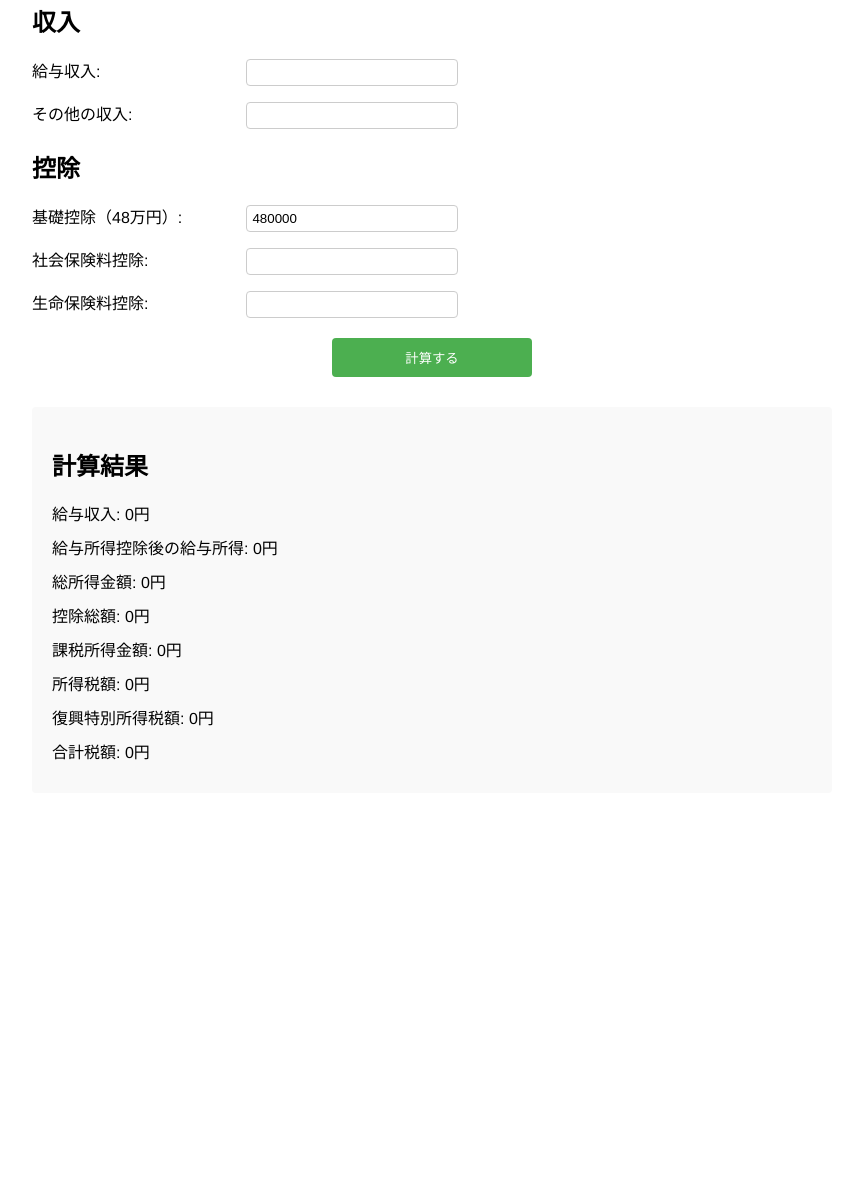
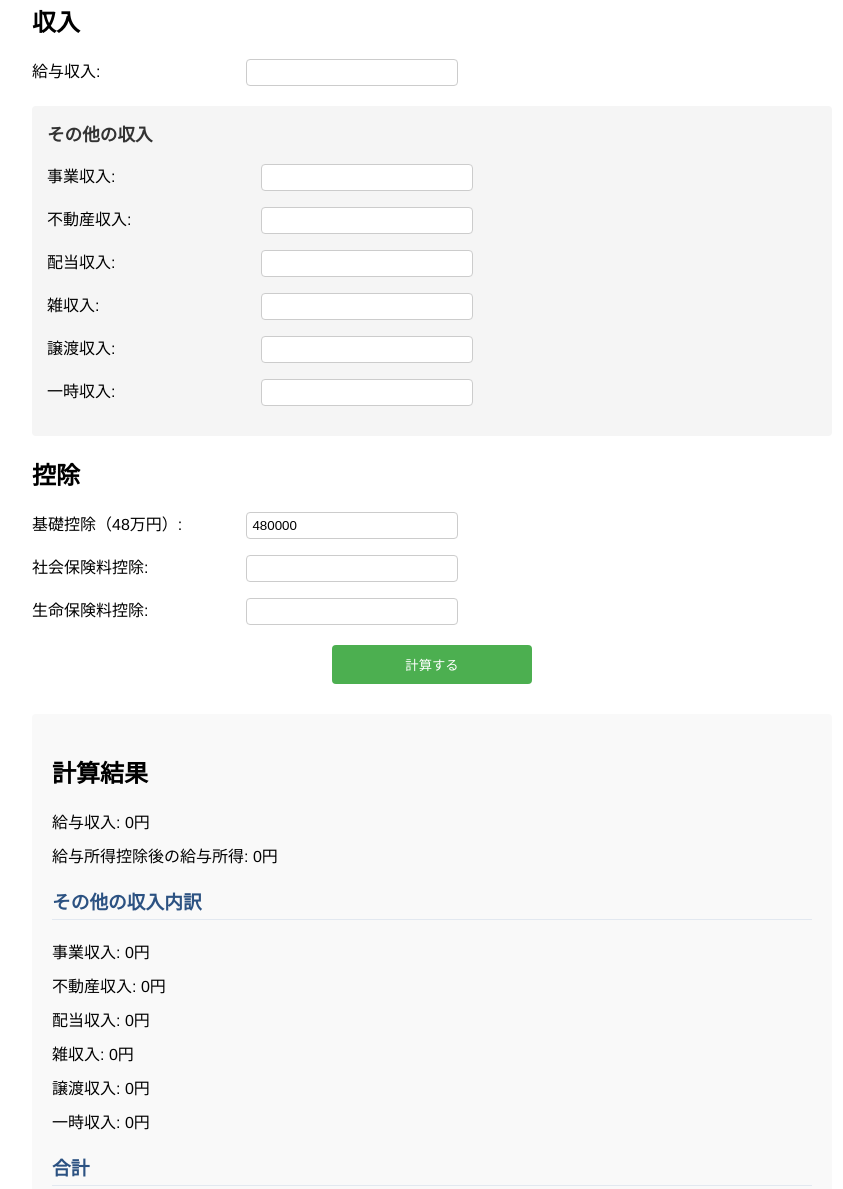
Before and after one commit to hiroki266/a, a plain HTML site: page index.html in a window 1280 px wide. Shown: the part 114-1303 px from the top of the page, without its empty margins (208-1051 px from the left). Before the commit the page ends 935 px from the top, so only its background shows below. Drawn offline with Linux system fonts and the light colour scheme.

Commit message:
変更内容の説明

```diff
--- a/index.html
+++ b/index.html
@@ -14,9 +14,33 @@
                 <label for="salary">給与収入:</label>
                 <input type="number" id="salary" name="salary" min="0">
             </div>
-            <div class="form-group">
-                <label for="other-income">その他の収入:</label>
-                <input type="number" id="other-income" name="other-income" min="0">
+
+            <div class="income-section">
+                <h3>その他の収入</h3>
+                <div class="form-group">
+                    <label for="business-income">事業収入:</label>
+                    <input type="number" id="business-income" name="business-income" min="0">
+                </div>
+                <div class="form-group">
+                    <label for="real-estate-income">不動産収入:</label>
+                    <input type="number" id="real-estate-income" name="real-estate-income" min="0">
+                </div>
+                <div class="form-group">
+                    <label for="dividend-income">配当収入:</label>
+                    <input type="number" id="dividend-income" name="dividend-income" min="0">
+                </div>
+                <div class="form-group">
+                    <label for="misc-income">雑収入:</label>
+                    <input type="number" id="misc-income" name="misc-income" min="0">
+                </div>
+                <div class="form-group">
+                    <label for="transfer-income">譲渡収入:</label>
+                    <input type="number" id="transfer-income" name="transfer-income" min="0">
+                </div>
+                <div class="form-group">
+                    <label for="temporary-income">一時収入:</label>
+                    <input type="number" id="temporary-income" name="temporary-income" min="0">
+                </div>
             </div>
 
             <h2>控除</h2>
@@ -40,6 +64,16 @@
             <h2>計算結果</h2>
             <p>給与収入: <span id="total-salary">0</span>円</p>
             <p>給与所得控除後の給与所得: <span id="employment-income">0</span>円</p>
+
+            <h3>その他の収入内訳</h3>
+            <p>事業収入: <span id="business-income-display">0</span>円</p>
+            <p>不動産収入: <span id="real-estate-income-display">0</span>円</p>
+            <p>配当収入: <span id="dividend-income-display">0</span>円</p>
+            <p>雑収入: <span id="misc-income-display">0</span>円</p>
+            <p>譲渡収入: <span id="transfer-income-display">0</span>円</p>
+            <p>一時収入: <span id="temporary-income-display">0</span>円</p>
+
+            <h3>合計</h3>
             <p>総所得金額: <span id="total-income">0</span>円</p>
             <p>控除総額: <span id="total-deduction">0</span>円</p>
             <p>課税所得金額: <span id="taxable-income">0</span>円</p>
--- a/script.js
+++ b/script.js
@@ -1,17 +1,28 @@
 function calculateTax() {
     // 収入の取得
     const salary = Number(document.getElementById('salary').value) || 0;
-    const otherIncome = Number(document.getElementById('other-income').value) || 0;
+
+    // その他の収入の取得
+    const businessIncome = Number(document.getElementById('business-income').value) || 0;
+    const realEstateIncome = Number(document.getElementById('real-estate-income').value) || 0;
+    const dividendIncome = Number(document.getElementById('dividend-income').value) || 0;
+    const miscIncome = Number(document.getElementById('misc-income').value) || 0;
+    const transferIncome = Number(document.getElementById('transfer-income').value) || 0;
+    const temporaryIncome = Number(document.getElementById('temporary-income').value) || 0;
 
     // 給与所得の計算
     const employmentIncome = calculateEmploymentIncome(salary);
+
+    // その他の収入の合計
+    const otherIncome = businessIncome + realEstateIncome + dividendIncome +
+                       miscIncome + transferIncome + temporaryIncome;
 
     // 控除の取得
     const basicDeduction = 480000; // 基礎控除
     const socialInsurance = Number(document.getElementById('social-insurance').value) || 0;
     const lifeInsurance = Number(document.getElementById('life-insurance').value) || 0;
 
-    // 総所得金額の計算（給与所得 + その他の収入）
+    // 総所得金額の計算
     const totalIncome = employmentIncome + otherIncome;
 
     // 控除総額の計算
@@ -29,9 +40,15 @@ function calculateTax() {
     // 合計税額
     const totalTax = incomeTax + specialTax;
 
-    // 結果の表示
+    // 結果の表示を更新
     document.getElementById('total-salary').textContent = salary.toLocaleString();
     document.getElementById('employment-income').textContent = employmentIncome.toLocaleString();
+    document.getElementById('business-income-display').textContent = businessIncome.toLocaleString();
+    document.getElementById('real-estate-income-display').textContent = realEstateIncome.toLocaleString();
+    document.getElementById('dividend-income-display').textContent = dividendIncome.toLocaleString();
+    document.getElementById('misc-income-display').textContent = miscIncome.toLocaleString();
+    document.getElementById('transfer-income-display').textContent = transferIncome.toLocaleString();
+    document.getElementById('temporary-income-display').textContent = temporaryIncome.toLocaleString();
     document.getElementById('total-income').textContent = totalIncome.toLocaleString();
     document.getElementById('total-deduction').textContent = totalDeduction.toLocaleString();
     document.getElementById('taxable-income').textContent = taxableIncome.toLocaleString();
--- a/styles.css
+++ b/styles.css
@@ -53,3 +53,23 @@ button:hover {
 .results p {
     margin: 10px 0;
 }
+
+.income-section {
+    margin: 20px 0;
+    padding: 15px;
+    background-color: #f5f5f5;
+    border-radius: 4px;
+}
+
+.income-section h3 {
+    margin-top: 0;
+    color: #333;
+    font-size: 1.1em;
+}
+
+.results h3 {
+    margin-top: 20px;
+    color: #2c5282;
+    border-bottom: 1px solid #e2e8f0;
+    padding-bottom: 5px;
+}
```
